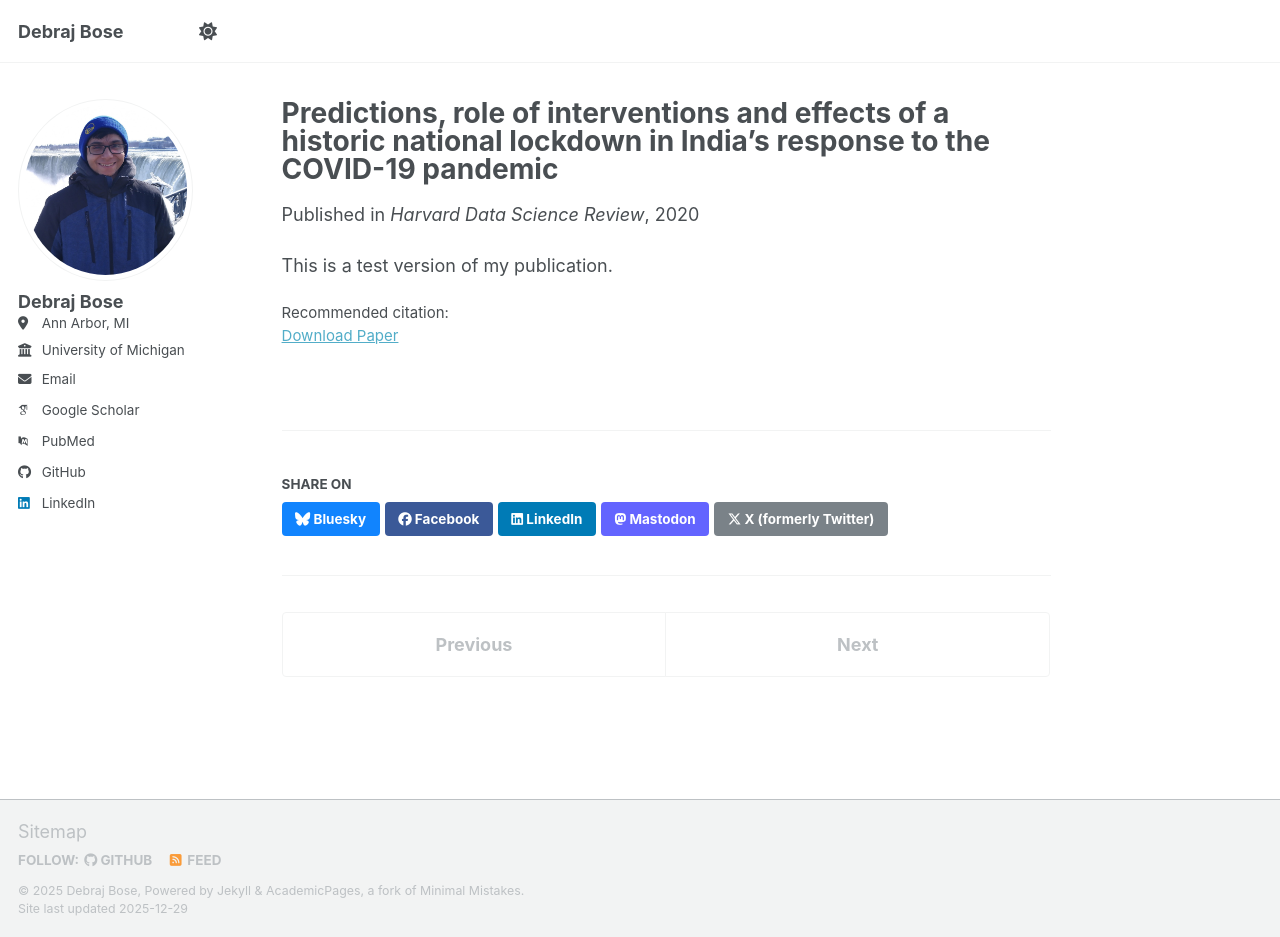
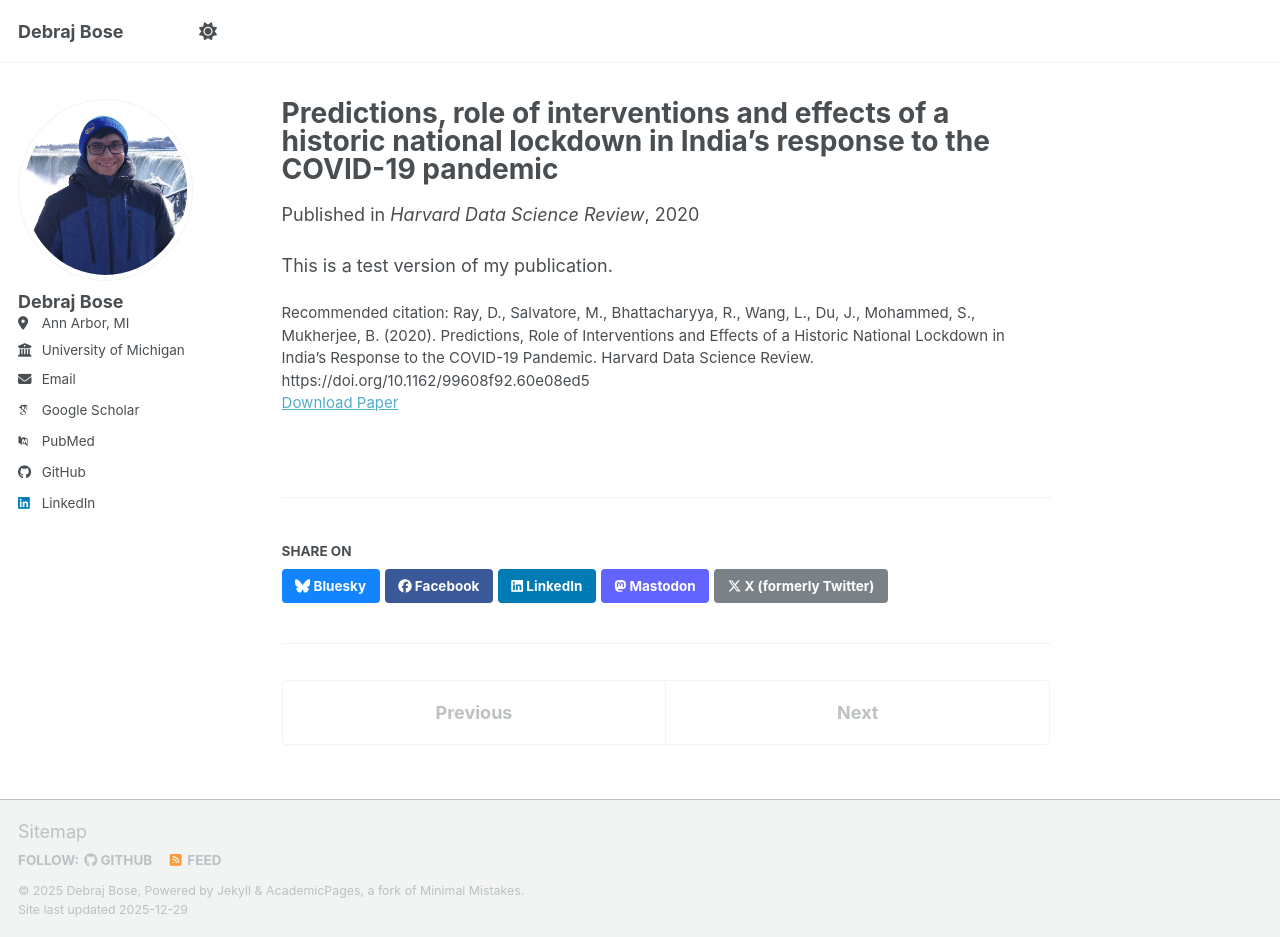
Before and after one commit to bosedebraj96/bosedebraj96.github.io, a Jekyll site: the page built from _publications/2020-06-09-covid-test.md, in a window 1280 px wide and 937 px high. Built offline with Jekyll 4.4.1, drawn with Linux system fonts in a browser that asks for light colours; some web fonts are replaced; a script bundle is joined from its source files by our own code; library files that are not in the unit come from our copies.

Commit message:
Update 2020-06-09-covid-test.md
Added citation

```diff
--- a/_publications/2020-06-09-covid-test.md
+++ b/_publications/2020-06-09-covid-test.md
@@ -8,7 +8,10 @@
 venue: 'Harvard Data Science Review'
 slidesurl:
 paperurl: 'https://hdsr.mitpress.mit.edu/pub/r1qq01kw/release/6'
-citation: ''
+citation: 'Ray, D., Salvatore, M., Bhattacharyya, R., Wang, L., Du, J., Mohammed, S.,
+  Mukherjee, B. (2020). Predictions, Role of Interventions and Effects of a
+  Historic National Lockdown in India’s Response to the COVID-19 Pandemic.
+  Harvard Data Science Review. https://doi.org/10.1162/99608f92.60e08ed5'
 ---
 
 This is a test version of my publication.
```
